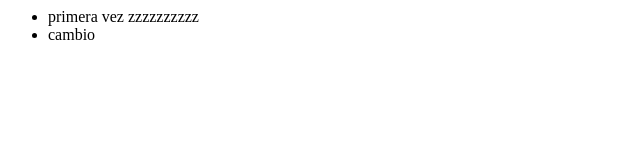
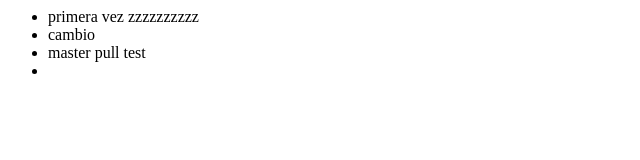
Before and after one commit to xabegtz/Test-DOC, a plain HTML site: page index.html in a window 1280 px wide. Shown: the whole page, without its empty margins (0-640 px from the left). Drawn offline with Linux system fonts and the light colour scheme.

Commit message:
pull test de master

```diff
--- a/index.html
+++ b/index.html
@@ -5,6 +5,7 @@
   	<ul>
   	 <li> primera vez zzzzzzzzzz </li>
   	 <li> cambio </li>
+  	 <li> master pull test <li>
   	 </ul>
   </div>
  </body>
```
